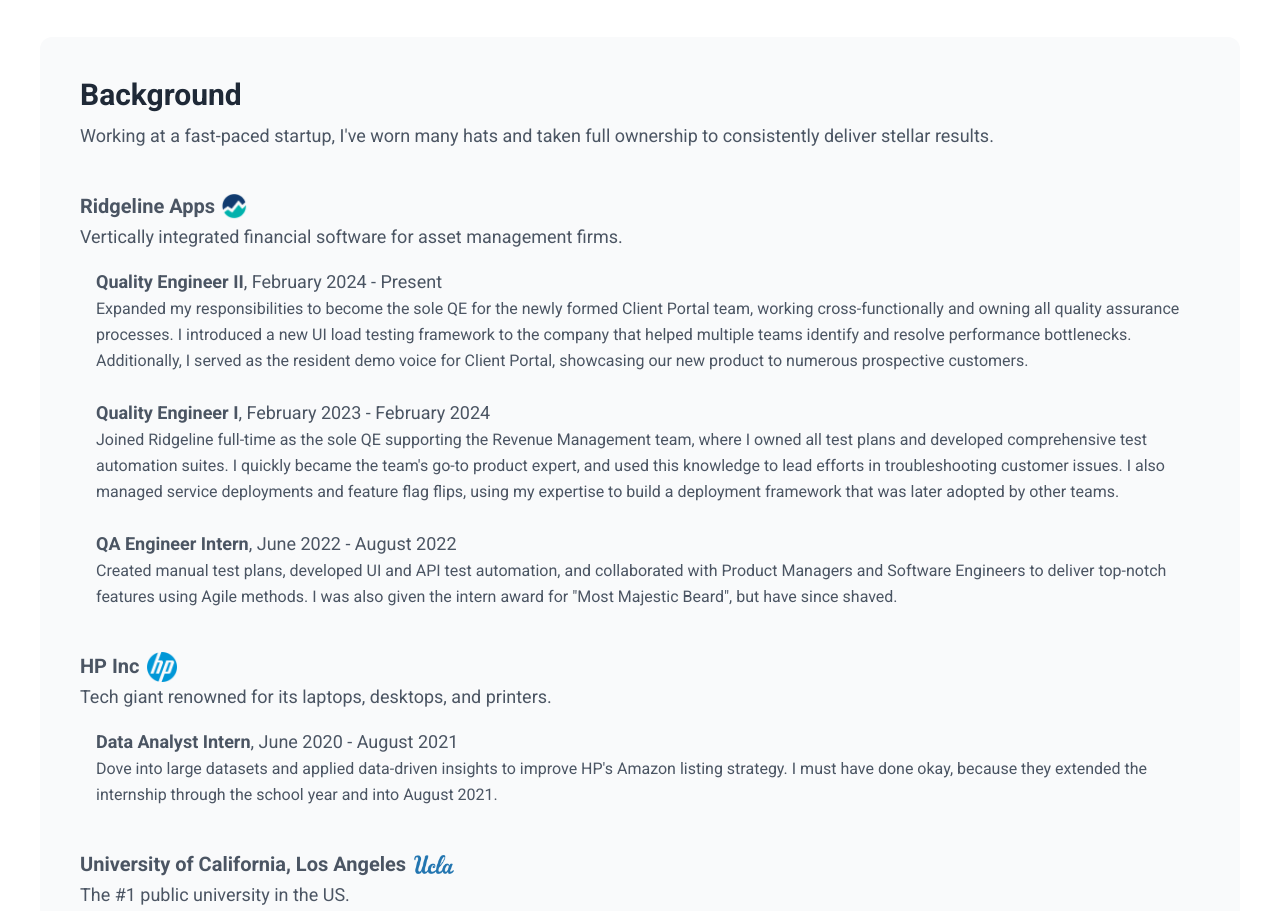
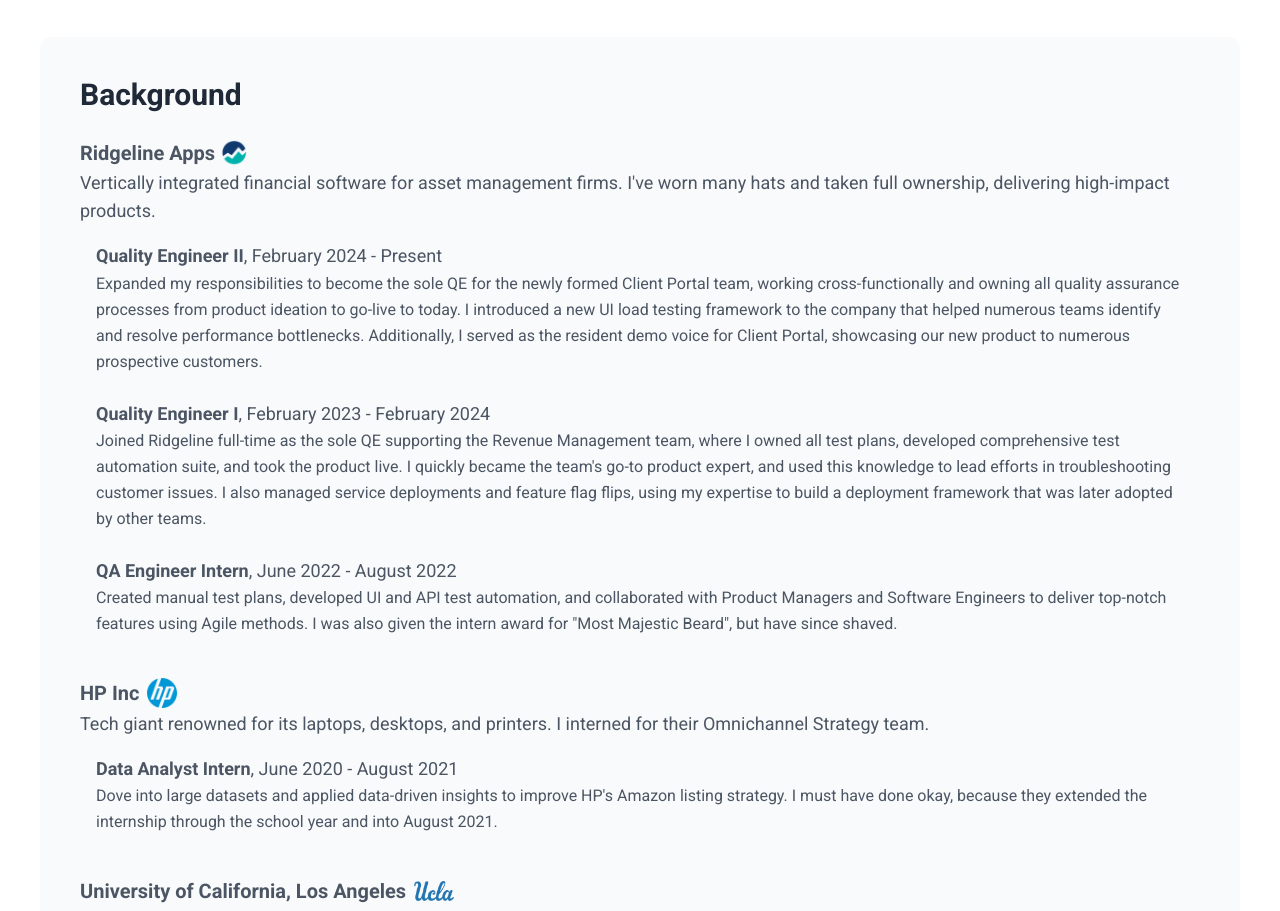
Before and after one commit to alecabdul/personal-website, a Next.js app: page / in a window 1280 px wide. Shown: the part 500-1411 px from the top of the page. Built offline with nearby package versions, Linux system fonts and the light colour scheme; a web font is replaced by a local one.

Commit message:
Update page.tsx

```diff
--- a/app/page.tsx
+++ b/app/page.tsx
@@ -42,12 +42,12 @@
         {/* New Background Section */}
         <section id="Background" className="mt-10 bg-gray-50 p-10 rounded-xl">
           <h2 className="text-2xl font-bold text-gray-800 md:text-3xl">Background</h2>
-          <p className="mt-2 text-lg leading-relaxed">
-            Working at a fast-paced startup, I've worn many hats and taken full ownership to consistently deliver stellar results.
-          </p>
+          {/* <p className="mt-2 text-lg leading-relaxed">
+            Working at a fast-paced startup, I've worn many hats, innovated, and taken full ownership to consistently deliver stellar results. Here are some highlights.
+          </p> */}
 
           {/* RL Desc. */}
-          <div className="mt-10 text-gray-600 text-xl leading-relaxed">
+          <div className="mt-6 text-gray-600 text-xl leading-relaxed">
             <span className='flex flex-row gap-1'>
               <strong>Ridgeline Apps
               </strong>
@@ -60,7 +60,7 @@
               />
             </span>
             <p className='text-lg'>
-              Vertically integrated financial software for asset management firms.
+              Vertically integrated financial software for asset management firms. I've worn many hats and taken full ownership, delivering high-impact products.
             </p>
           </div>
 
@@ -69,14 +69,14 @@
             <strong>Quality Engineer II</strong>, February 2024 - Present
           </p>
           <p className='leading-relaxed md:px-4 md:mt-0 mt-2'>
-          Expanded my responsibilities to become the sole QE for the newly formed Client Portal team, working cross-functionally and owning all quality assurance processes. I introduced a new UI load testing framework to the company that helped multiple teams identify and resolve performance bottlenecks. Additionally, I served as the resident demo voice for Client Portal, showcasing our new product to numerous prospective customers.          </p>
+          Expanded my responsibilities to become the sole QE for the newly formed Client Portal team, working cross-functionally and owning all quality assurance processes from product ideation to go-live to today. I introduced a new UI load testing framework to the company that helped numerous teams identify and resolve performance bottlenecks. Additionally, I served as the resident demo voice for Client Portal, showcasing our new product to numerous prospective customers.         </p>
 
           {/* QEI */}
           <p className='md:px-4 text-lg  leading-relaxed mt-6'>
             <strong>Quality Engineer I</strong>, February 2023 - February 2024
           </p>
           <p className='leading-relaxed md:px-4 md:mt-0 mt-2'>
-          Joined Ridgeline full-time as the sole QE supporting the Revenue Management team, where I owned all test plans and developed comprehensive test automation suites. I quickly became the team's go-to product expert, and used this knowledge to lead efforts in troubleshooting customer issues. I also managed service deployments and feature flag flips, using my expertise to build a deployment framework that was later adopted by other teams.          </p>
+          Joined Ridgeline full-time as the sole QE supporting the Revenue Management team, where I owned all test plans, developed comprehensive test automation suite, and took the product live. I quickly became the team's go-to product expert, and used this knowledge to lead efforts in troubleshooting customer issues. I also managed service deployments and feature flag flips, using my expertise to build a deployment framework that was later adopted by other teams.          </p>
 
           {/* QA Intern */}
           <p className='md:px-4 text-lg leading-relaxed mt-6'>
@@ -100,7 +100,7 @@
               />
             </span>
             <p className='text-lg'>
-              Tech giant renowned for its laptops, desktops, and printers.
+              Tech giant renowned for its laptops, desktops, and printers. I interned for their Omnichannel Strategy team.
             </p>
           </div>
 
```
